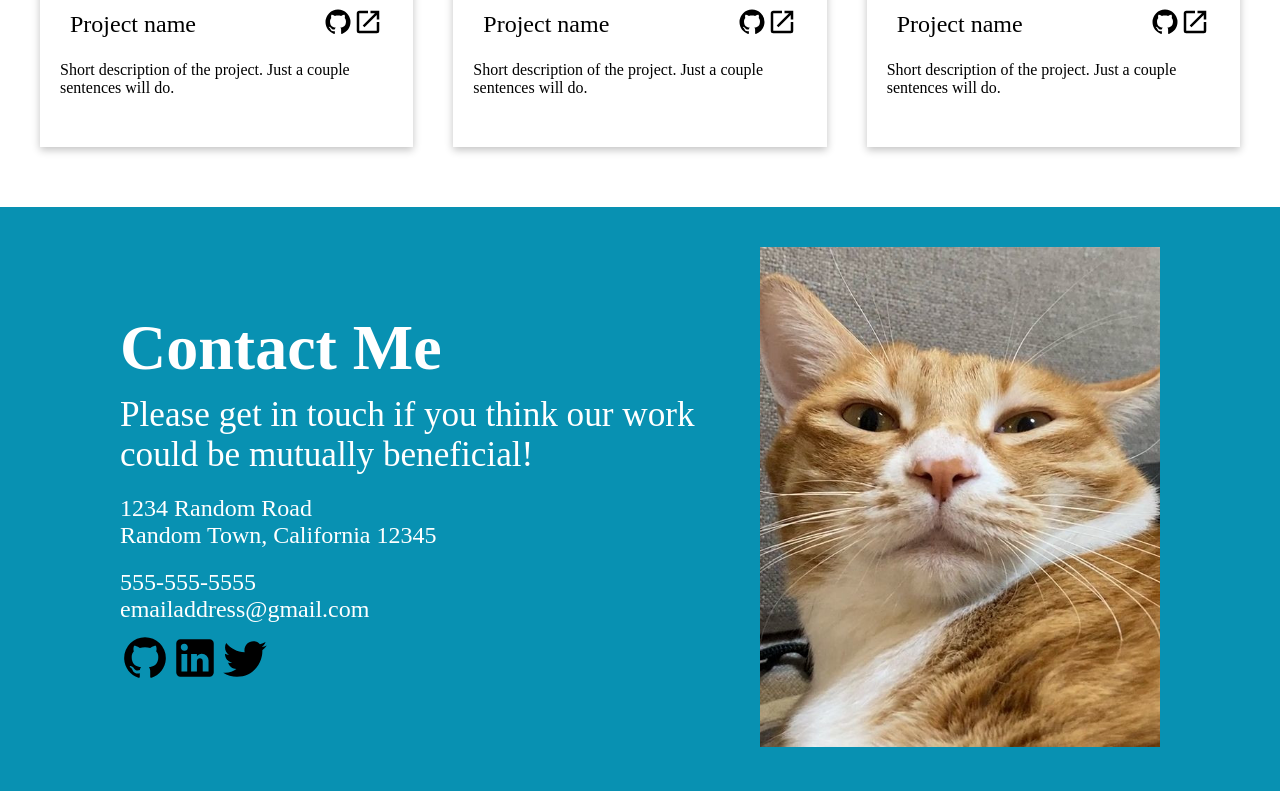
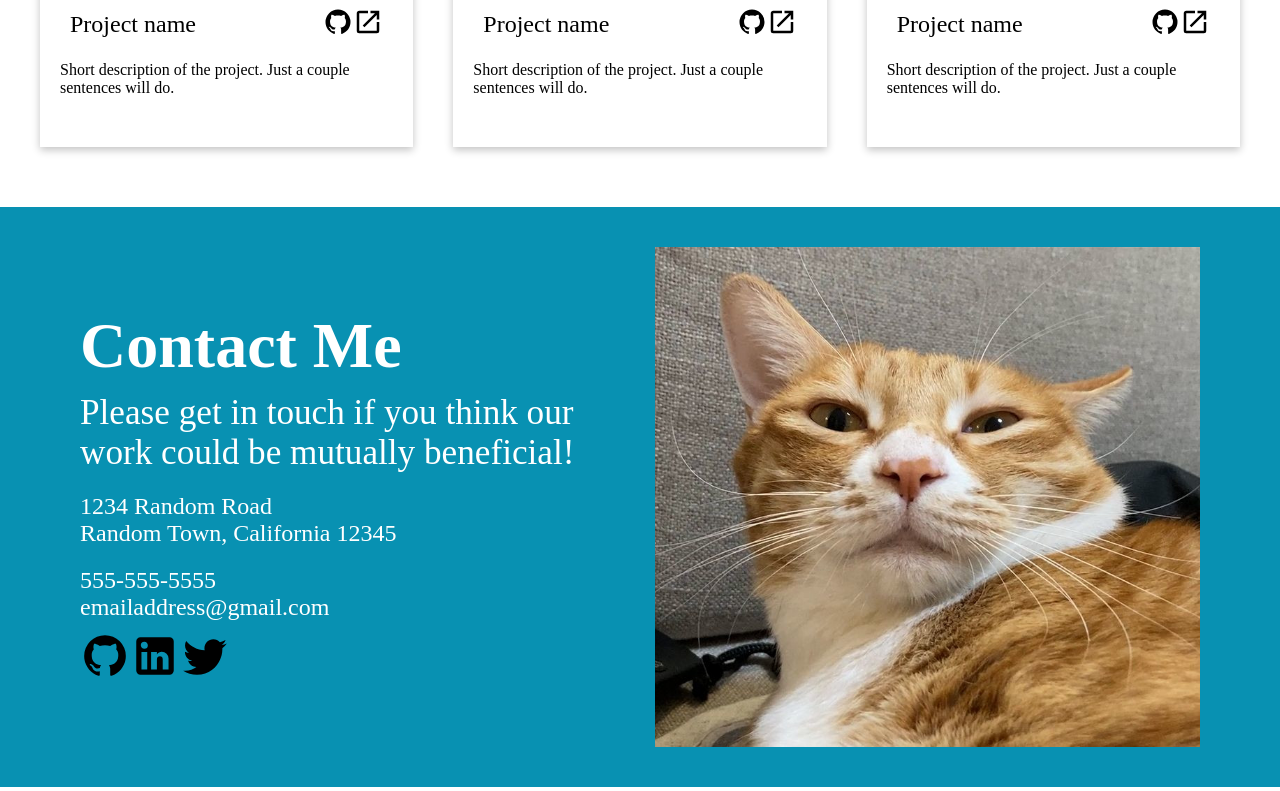
Before and after one commit to SushiIsYummy/Homepage, a website built with webpack: page src/index.html in a window 1280 px wide. Shown: the part 1373-2164 px from the top of the page. Built offline with nearby package versions, Linux system fonts and the light colour scheme.

Commit message:
Add/modify styles

```diff
--- a/src/styles.css
+++ b/src/styles.css
@@ -93,7 +93,7 @@ header {
   justify-content: space-between;
   gap: 10px;
   color: white;
-  flex-grow: 1;
+  flex: 1;
 }
 
 .contact-me .title {
@@ -121,6 +121,7 @@ header {
 
 .contact-me .cat-pic {
   display: none;
+  flex: 1;
 }
 
 main h1 {
@@ -130,7 +131,7 @@ main h1 {
 
 .project-cards {
   display: grid;
-  grid-template-columns: repeat(auto-fit, minmax(300px, 1fr));
+  grid-template-columns: repeat(auto-fit, minmax(250px, 1fr));
   column-gap: 40px;
   row-gap: 80px;
   padding: 20px 20px 60px;
@@ -173,6 +174,9 @@ main h1 {
   main {
     padding-left: 20px;
     padding-right: 20px;
+  }
+  .project-cards {
+    grid-template-columns: repeat(auto-fit, minmax(300px, 1fr));
   }
 }
 
@@ -219,10 +223,11 @@ main h1 {
     display: block;
   }
   .contact-me .cat-pic img {
-    height: 500px;
-    width: 400px;
+    display: block;
     object-fit: cover;
     object-position: center;
+    height: 500px;
+    width: 100%;
   }
   .cat-pic-outside {
     display: none;
@@ -258,8 +263,8 @@ main h1 {
   }
 }
 
-@media (min-width: 1200px) {
-  .contact-me {
-    padding: 40px 120px;
+@media (min-width: 1400px) {
+  .project-cards {
+    grid-template-columns: repeat(auto-fit, minmax(350px, 1fr));
   }
 }
```
